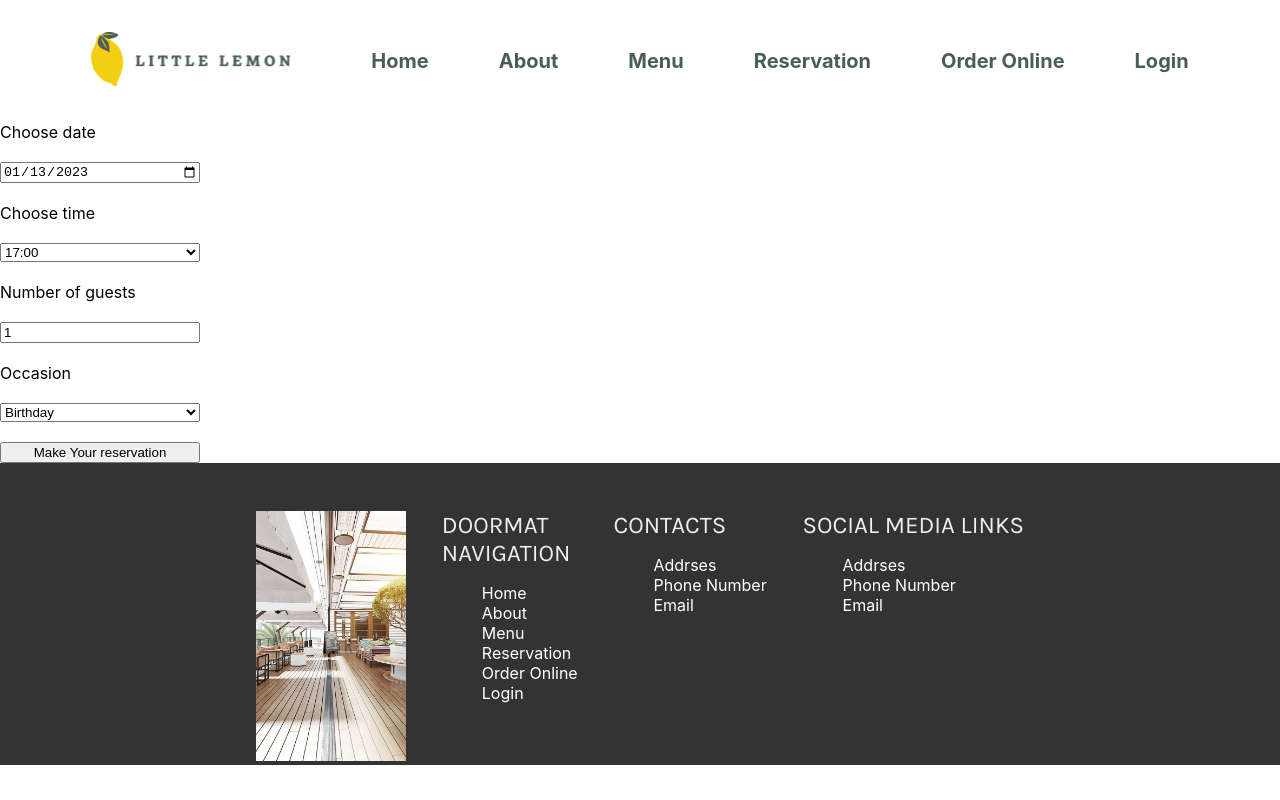
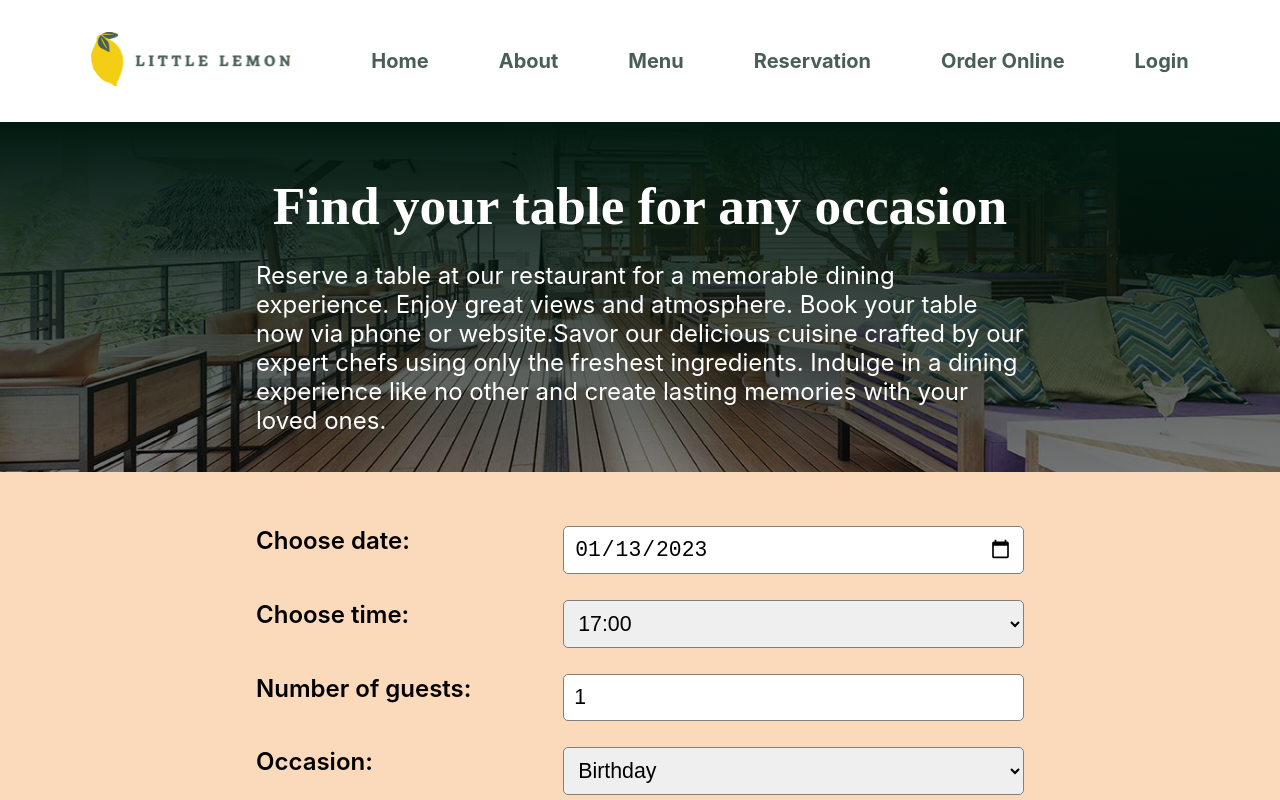
Before and after one commit to padamkarki/little-lemon, a React (Create React App) app: page /bookingpage in a window 1280 px wide. Shown: the top 800 px of the page. Built offline with nearby package versions, Linux system fonts and the light colour scheme; a web font is replaced by a local one.

Commit message:
updated form css

```diff
--- a/src/component/BookingForm.js
+++ b/src/component/BookingForm.js
@@ -1,4 +1,5 @@
 import { useState } from "react";
+import styles from "./BookingForm.module.css";
 
 const BookingForm = ({ availableTimes, dispatch, onSubmit }) => {
   const defaultTime =
@@ -40,12 +41,25 @@ const BookingForm = ({ availableTimes, dispatch, onSubmit }) => {
 
   return (
     <>
-      <form
-        style={{ display: "grid", maxWidth: "200px", gap: "20px" }}
-        onSubmit={submitHnadler}
-      >
-        <label htmlFor="res-date">Choose date</label>
+      <div className={styles.intro}>
+        <div className={styles.textalign}>
+          <h2 className={styles.heading}>Find your table for any occasion</h2>
+          <p>
+            Reserve a table at our restaurant for a memorable dining experience.
+            Enjoy great views and atmosphere. Book your table now via phone or
+            website.Savor our delicious cuisine crafted by our expert chefs
+            using only the freshest ingredients. Indulge in a dining experience
+            like no other and create lasting memories with your loved ones.
+          </p>
+        </div>
+      </div>
+      <div className={styles.section}>
+        <form onSubmit={submitHnadler} className={styles.form_container}>
+          <label className={styles.col_25} htmlFor="res-date">
+            Choose date:{" "}
+          </label>
           <input
+            className={styles.col_75}
             type="date"
             id="res-date"
             value={date}
@@ -56,10 +70,24 @@ const BookingForm = ({ availableTimes, dispatch, onSubmit }) => {
             }}
             onBlur={validateDate}
           />
-        {errors.date && <div style={{ color: "red" }}>{errors.date}</div>}
+          {errors.date && (
+            <div
+              style={{
+                color: "red",
+                float: "right",
+                width: "60%",
+                paddingLeft: "40%",
+              }}
+            >
+              {errors.date}
+            </div>
+          )}
 
-        <label htmlFor="res-time">Choose time</label>
+          <label className={styles.col_25} htmlFor="res-time">
+            Choose time:
+          </label>
           <select
+            className={styles.col_75}
             id="res-time"
             value={time}
             onChange={(e) => setTime(e.target.value)}
@@ -71,8 +99,11 @@ const BookingForm = ({ availableTimes, dispatch, onSubmit }) => {
               ))}
           </select>
 
-        <label htmlFor="guests">Number of guests</label>
+          <label className={styles.col_25} htmlFor="guests">
+            Number of guests:
+          </label>
           <input
+            className={styles.col_75}
             type="number"
             placeholder="1"
             min="1"
@@ -83,10 +114,24 @@ const BookingForm = ({ availableTimes, dispatch, onSubmit }) => {
             onChange={(e) => setGuests(e.target.value)}
             onBlur={validateGuests}
           />
-        {errors.guests && <div style={{ color: "red" }}>{errors.guests}</div>}
+          {errors.guests && (
+            <div
+              style={{
+                color: "red",
+                float: "right",
+                width: "60%",
+                paddingLeft: "40%",
+              }}
+            >
+              {errors.guests}
+            </div>
+          )}
 
-        <label htmlFor="occasion">Occasion</label>
+          <label className={styles.col_25} htmlFor="occasion">
+            Occasion:
+          </label>
           <select
+            className={styles.col_75}
             id="occasion"
             value={occasion}
             data-testid="occasion"
@@ -104,6 +149,7 @@ const BookingForm = ({ availableTimes, dispatch, onSubmit }) => {
             Make Your reservation
           </button>
         </form>
+      </div>
     </>
   );
 };
--- a/src/component/BookingForm.module.css
+++ b/src/component/BookingForm.module.css
@@ -0,0 +1,80 @@
+.section {
+  padding-right: 20%;
+  padding-left: 20%;
+  font-size: 18pt;
+  background-color: #fbdabb;
+}
+.intro {
+  background-image: linear-gradient(#001a10, rgba(0, 0, 0, 0.5)),
+    url("../images/restaurant.jpg");
+  background-size: cover;
+  background-repeat: no-repeat;
+  background-position: 0% 60%;
+  height: 350px;
+  align-items: center;
+  justify-content: center;
+  color: white;
+}
+
+.textalign {
+  padding-right: 20%;
+  padding-left: 20%;
+  font-size: 18pt;
+}
+
+.form_container {
+  padding-top: 2em;
+  padding-bottom: 2em;
+  content: "";
+  display: table;
+  clear: both;
+}
+.heading {
+  padding-top: 1em;
+  text-align: center;
+}
+
+label {
+  display: inline-block;
+  font-weight: 600;
+}
+
+.col_25 {
+  float: left;
+  width: 40%;
+  margin-top: 6px;
+}
+.col_75 {
+  float: left;
+  width: 60%;
+  margin-top: 6px;
+}
+
+input,
+select {
+  font-size: 16pt;
+  padding: 10px;
+  border-radius: 5px;
+  border: 1px solid gray;
+  width: 30%;
+  margin-bottom: 20px;
+  box-sizing: border-box;
+}
+
+button {
+  font-weight: 600;
+  font-size: 18pt;
+  padding: 20px 20px;
+  background-color: #f4ce14;
+  color: black;
+  border-radius: 8px;
+  border-style: none;
+  cursor: pointer;
+  margin-top: 10px;
+  float: right;
+}
+
+input[type="number"]::-webkit-outer-spin-button,
+input[type="number"]::-webkit-inner-spin-button {
+  height: 40px; /* increase the size of the arrows */
+}
--- a/src/component/Footer.module.css
+++ b/src/component/Footer.module.css
@@ -27,3 +27,17 @@
 footer ul li a {
   color: #ffffff !important;
 }
+footer {
+  background-color: #333;
+  color: #fff;
+  text-align: center;
+  padding: 20px 0;
+  clear: both;
+}
+
+/* Clearfix hack */
+footer::after {
+  content: "";
+  display: table;
+  clear: both;
+}
```
Lines whose indentation alone changed are shown as unchanged.
